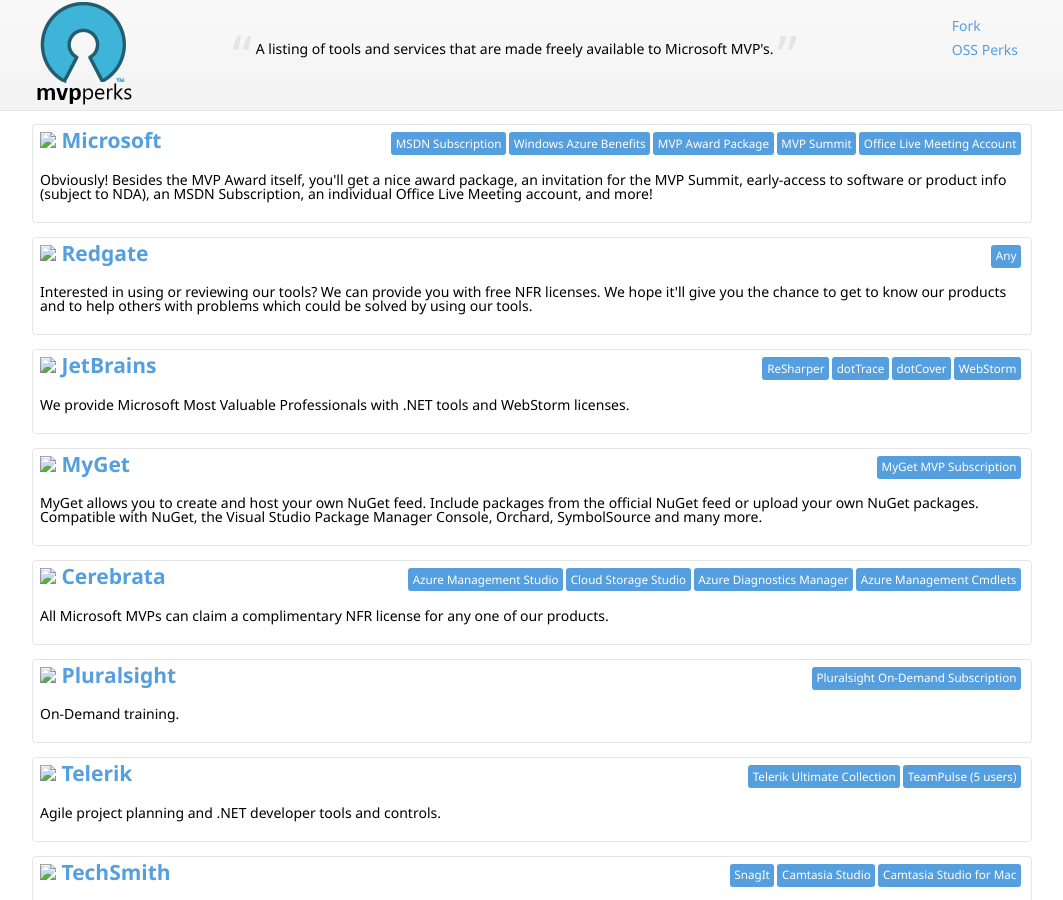
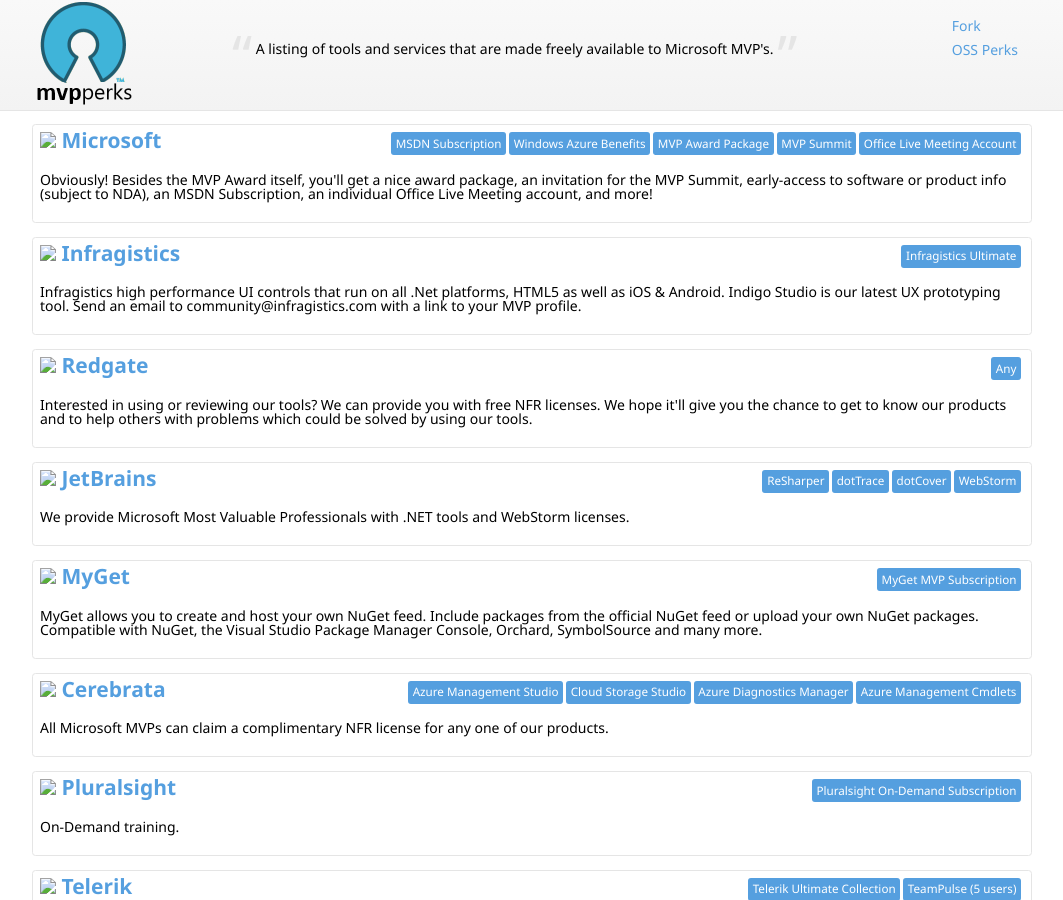
Before and after one commit to nikmd23/ossperks, a Jekyll site: the page built from index.html, in a window 1280 px wide and 900 px high. Shown: the whole window, without its empty margins (108-1171 px from the left). Built offline with Jekyll 4.4.1, drawn with Linux system fonts in a browser that asks for light colours; nearby versions of some CDN libraries.

Commit message:
Added Infragistics offer

```diff
--- a/index.html
+++ b/index.html
@@ -3,6 +3,10 @@
 - perk: {company: "Microsoft", uri: "http://mvp.microsoft.com"}
   description: "Obviously! Besides the MVP Award itself, you'll get a nice award package, an invitation for the MVP Summit, early-access to software or product info (subject to NDA), an MSDN Subscription, an individual Office Live Meeting account, and more!"
   products: ["MSDN Subscription", "Windows Azure Benefits", "MVP Award Package", "MVP Summit", "Office Live Meeting Account"]
+
+- perk: {company: "Infragistics", uri: "mailto:community@infragistics.com?subject=MVP"}
+  description: "Infragistics high performance UI controls that run on all .Net platforms, HTML5 as well as iOS & Android. Indigo Studio is our latest UX prototyping tool. Send an email to community@infragistics.com with a link to your MVP profile."
+  products: ["Infragistics Ultimate"]
 
 - perk: {company: "Redgate", uri: "http://www.red-gate.com/community/mvp-program"}
   description: "Interested in using or reviewing our tools? We can provide you with free NFR licenses. We hope it'll give you the chance to get to know our products and to help others with problems which could be solved by using our tools."
```
